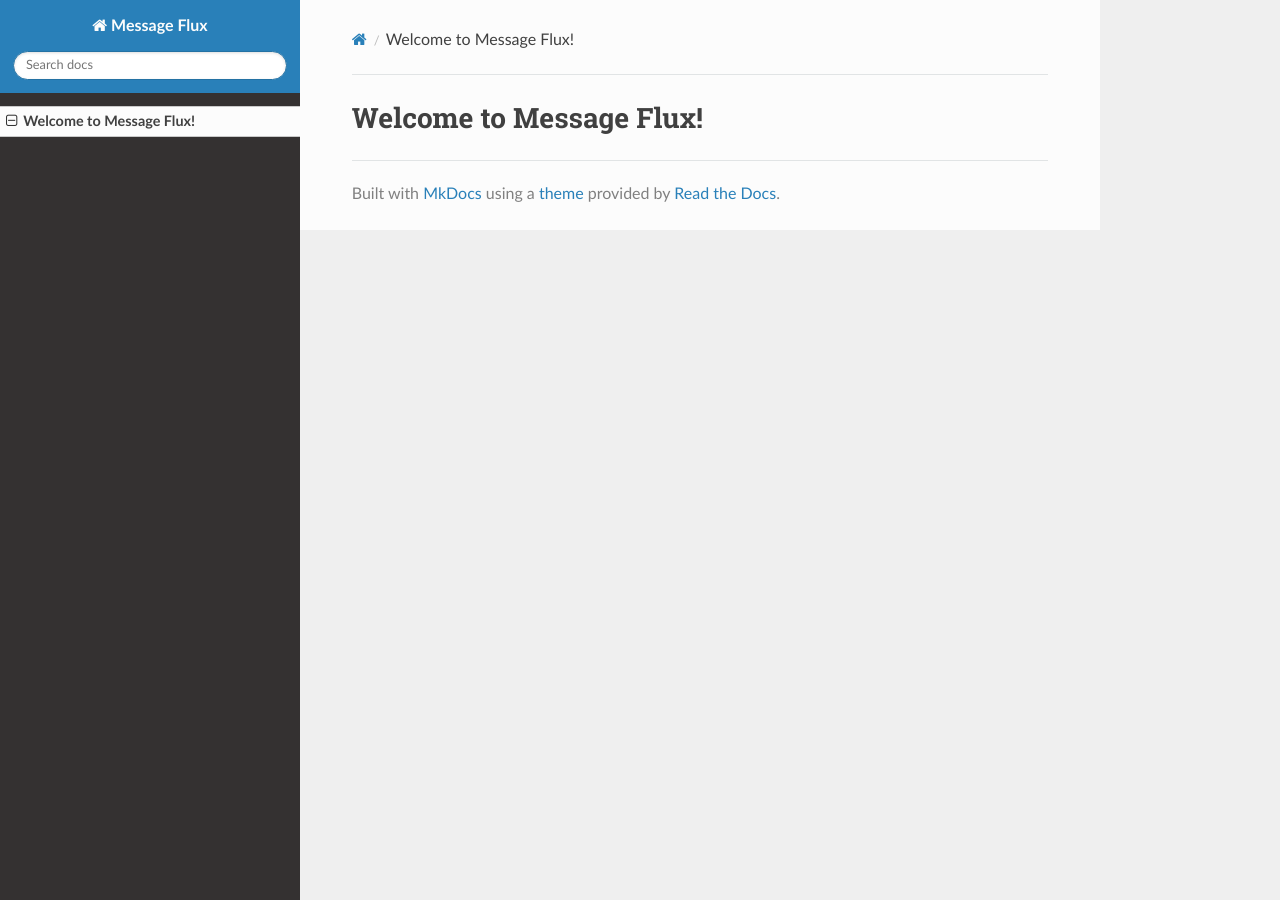
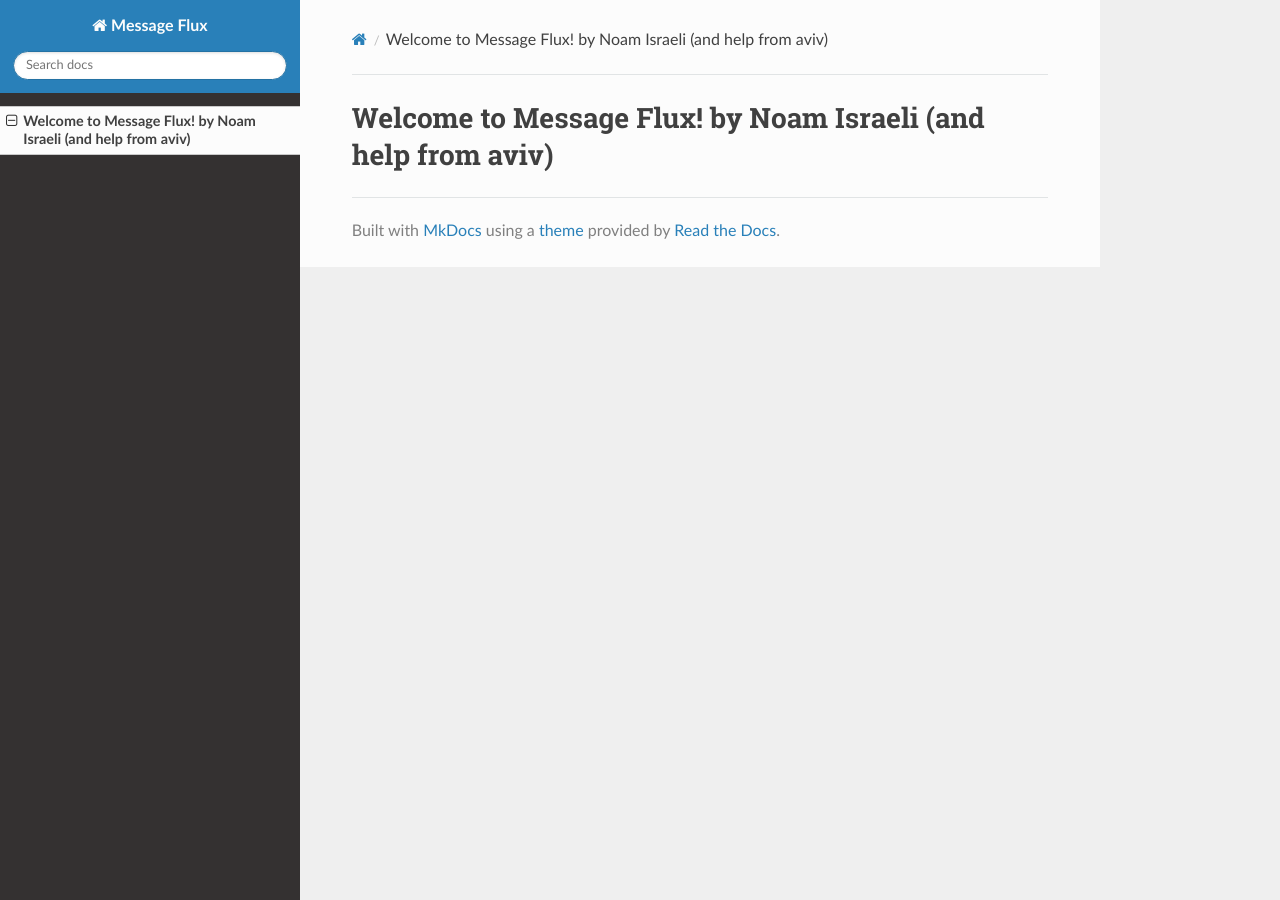
Before and after one commit to Avivsalem/MessageFlux, an MkDocs documentation site: the page built from docs/index.md, in a window 1280 px wide. Built offline with MkDocs 1.6.1, drawn with Linux system fonts in a browser that asks for light colours; nearby versions of some CDN libraries.

Commit message:
Fix readthedocs file

```diff
--- a/docs/index.md
+++ b/docs/index.md
@@ -1 +1 @@
-# Welcome to Message Flux!
+# Welcome to Message Flux! by Noam Israeli (and help from aviv)
```
